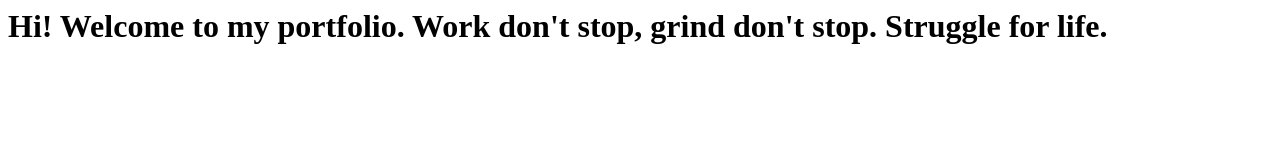
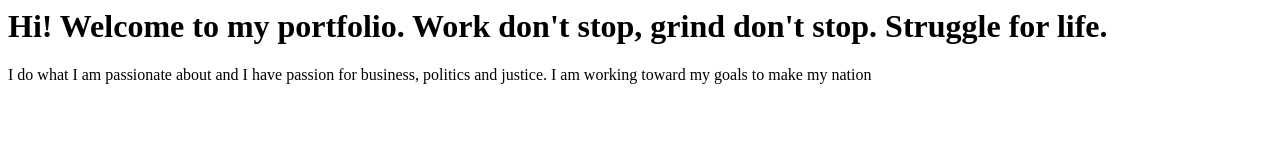
Before and after one commit to 216294074/216294074.github.io, a plain HTML site: page index.html in a window 1280 px wide. Drawn offline with Linux system fonts and the light colour scheme.

Commit message:
Update index.html

```diff
--- a/index.html
+++ b/index.html
@@ -5,5 +5,6 @@
     </head>
     <body>
         <h1> Hi! Welcome to my portfolio. Work don't stop, grind don't stop. Struggle for life.</h1>
+         <p> I do what I am passionate about and I have passion for business, politics and justice. I am working toward my goals to make my nation  </p>
     </body>
 </html>
```
